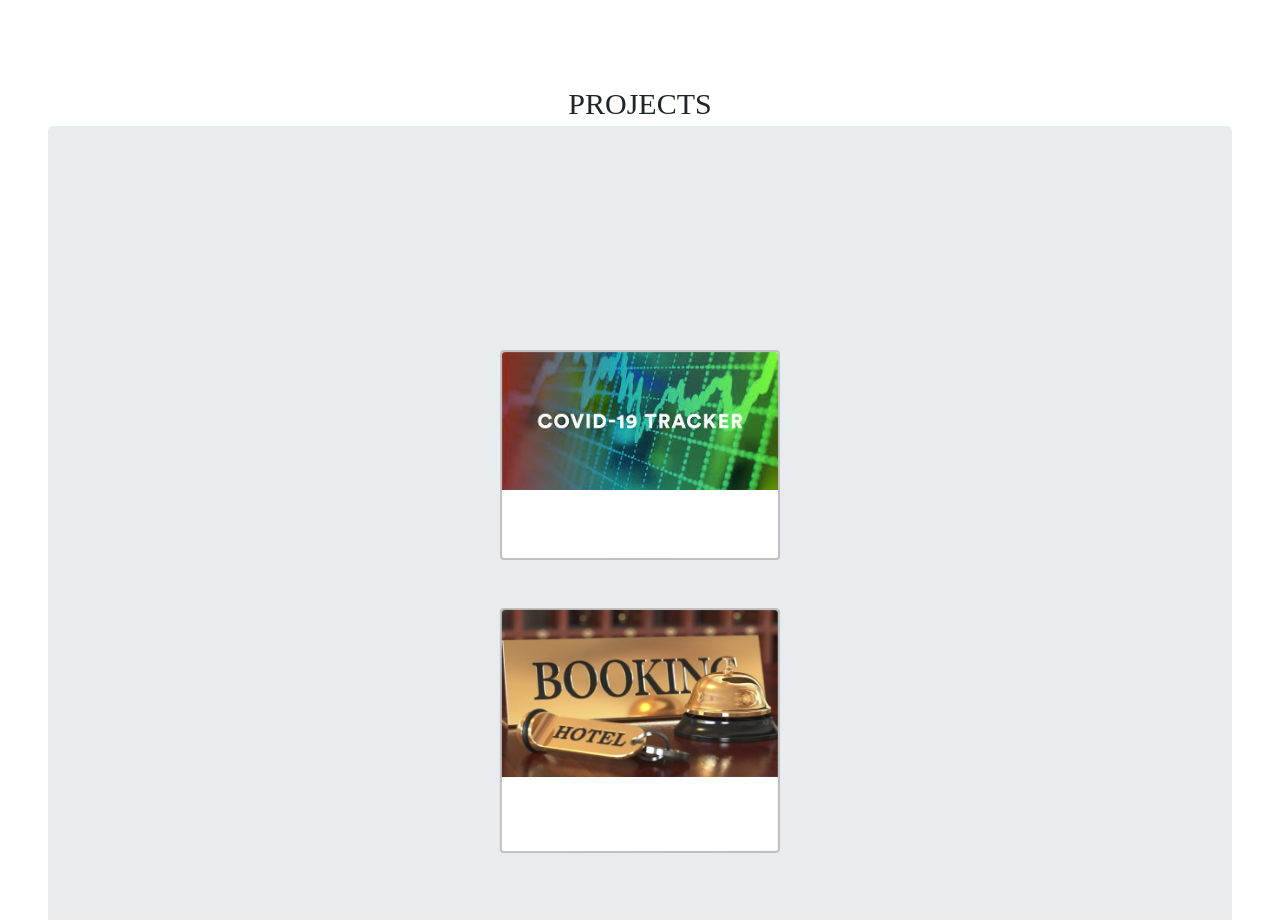
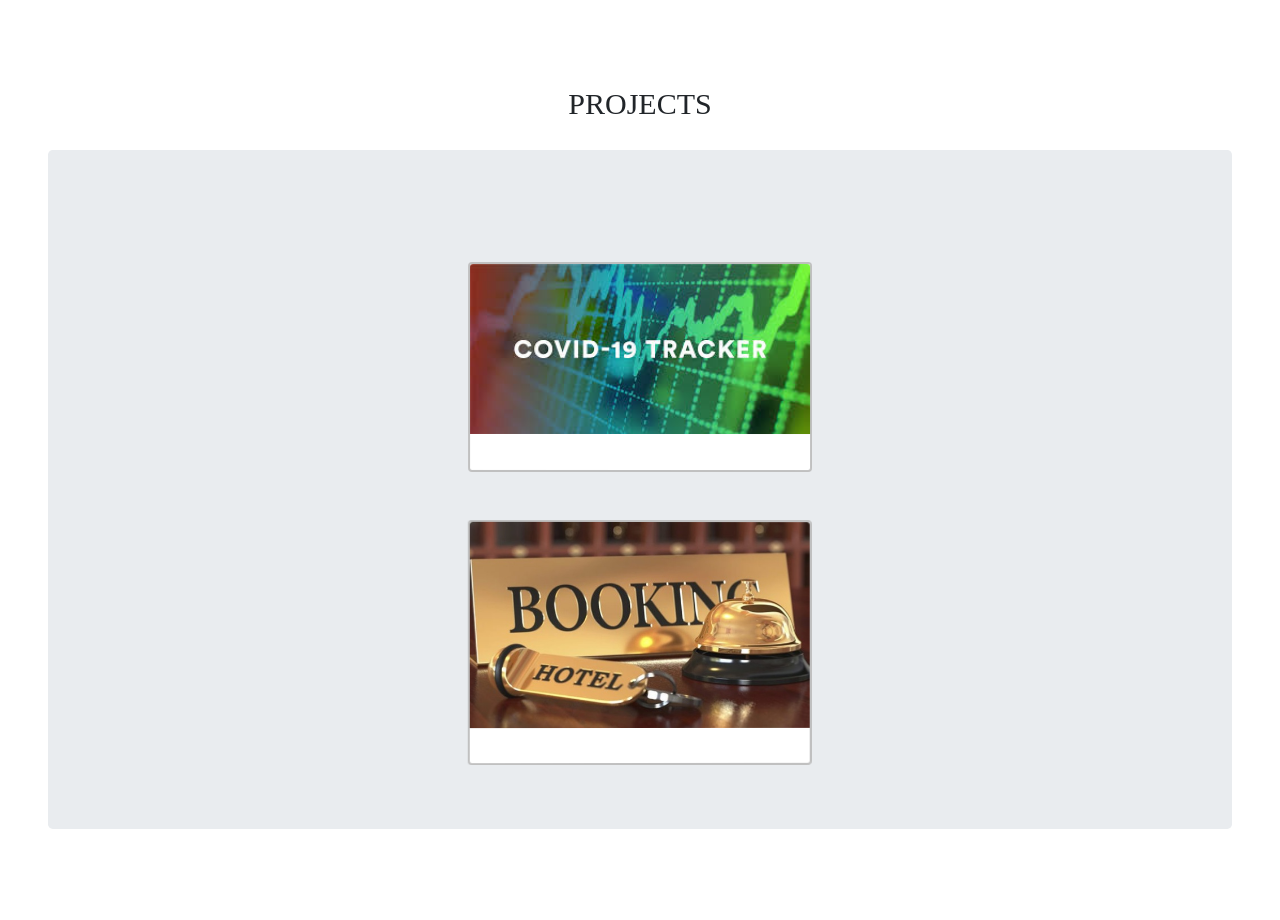
Before and after one commit to bebinjohn/portfolio, a website: page index.html in a window 1280 px wide. Shown: the part 3160-4080 px from the top of the page. Drawn offline with nearby package versions, Linux system fonts and the light colour scheme; files whose address does not match are found by name; a web font is replaced by a local one.

```diff
--- a/index.html
+++ b/index.html
@@ -150,10 +150,8 @@
                         PROJECTS
                 </div>
                 </div>
-                <div class="jumbotron  ml-5 mr-5">
+                <div class="jumbotron mt-4 ml-5 mr-5">
                 <div class="container mt-5  ">
-                 <div class="jumbotron  ml-5 mr-5">
-                <div class="container mt-5 ">
                     <div class="row justify-content-center" data-aos="flip-left" >
                         <div class="col-12 col-sm-4 ">
                         <div class="card effect-card ">
@@ -169,8 +167,7 @@
                                     </div>
                                         <div class="badge bg-info mr-2" style="height: 15%; width: 20;"><a href="https://bebin-covid19tracker.netlify.app/" style="text-decoration: none; font-size:20px; color: white;">Demo</a></div>
                                         <a href="https://github.com/"><img src="https://img.icons8.com/fluent/48/000000/github.png"/></a>
-                                         <div class="badge bg-info mr-2" style="height: 15%; width: 20;"><a href="https://bebin-covid19tracker.netlify.app/" style="text-decoration: none; font-size:20px; color: white;">Demo</a></div>
-                                        <a href="https://github.com/bebinjohn/covid-19-Tracker"><img src="https://img.icons8.com/fluent/48/000000/github.png"/></a>
+
                             </div>
                         </div>
                     </div>
```
